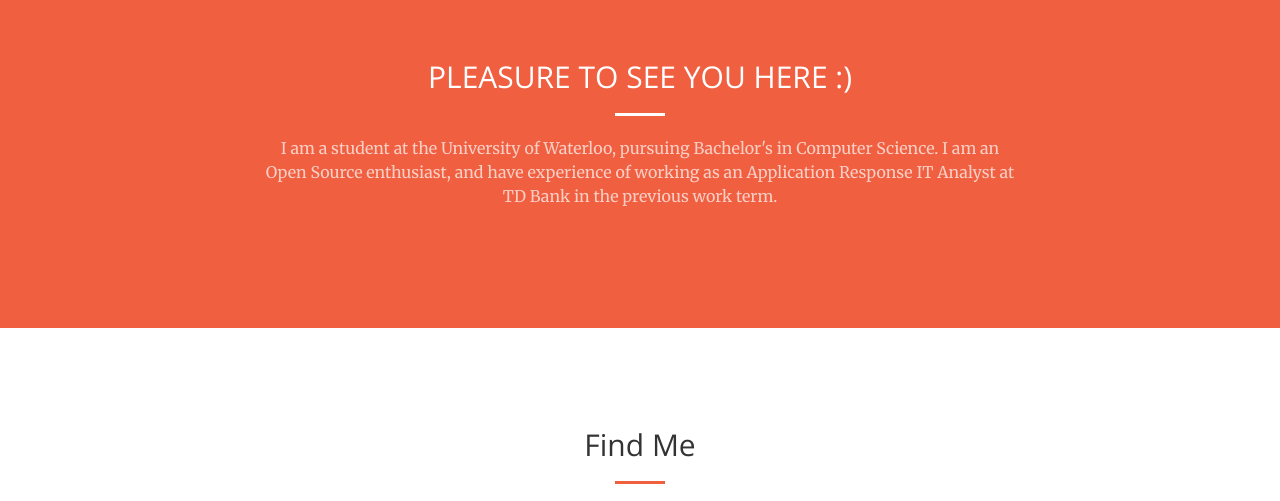
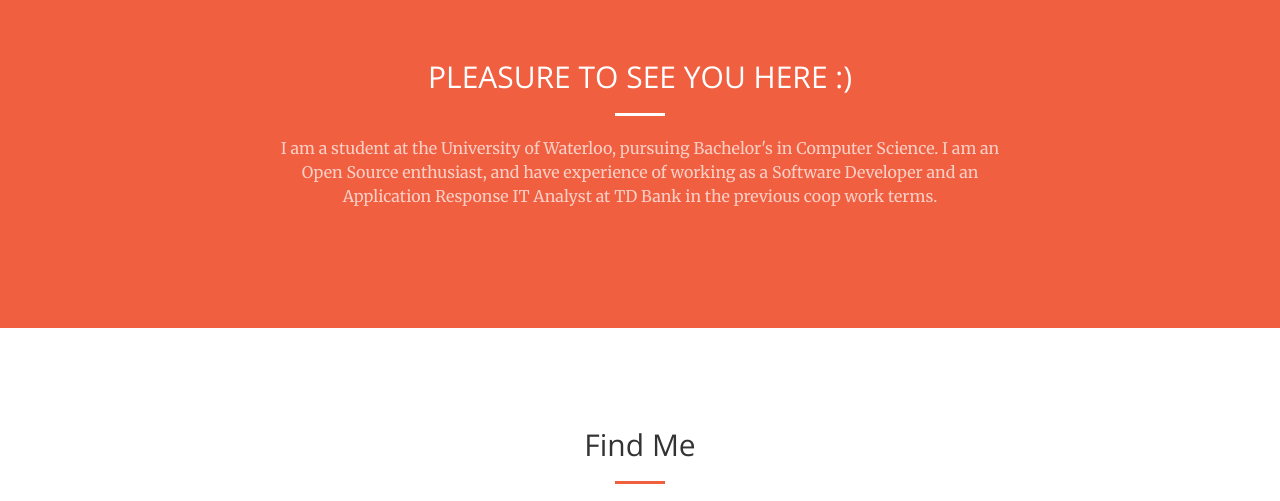
Before and after one commit to karanbhandari/karanbhandari.github.io, a plain HTML site: page index.html in a window 1280 px wide. Shown: the part 840-1341 px from the top of the page. Drawn offline with nearby package versions, Linux system fonts and the light colour scheme.

Commit message:
Update index.html

```diff
--- a/index.html
+++ b/index.html
@@ -86,7 +86,7 @@
             <div class="col-lg-8 col-lg-offset-2 text-center">
                 <h2 class="section-heading">PLEASURE TO SEE YOU HERE :)</h2>
                 <hr class="light">
-                <p class="text-faded">I am a student at the University of Waterloo, pursuing Bachelor's in Computer Science. I am an Open Source enthusiast, and have experience of working as an Application Response IT Analyst at TD Bank in the previous work term. </p>
+                <p class="text-faded">I am a student at the University of Waterloo, pursuing Bachelor's in Computer Science. I am an Open Source enthusiast, and have experience of working as a Software Developer and an Application Response IT Analyst at TD Bank in the previous coop work terms. </p>
             </div>
         </div>
     </div>
```
